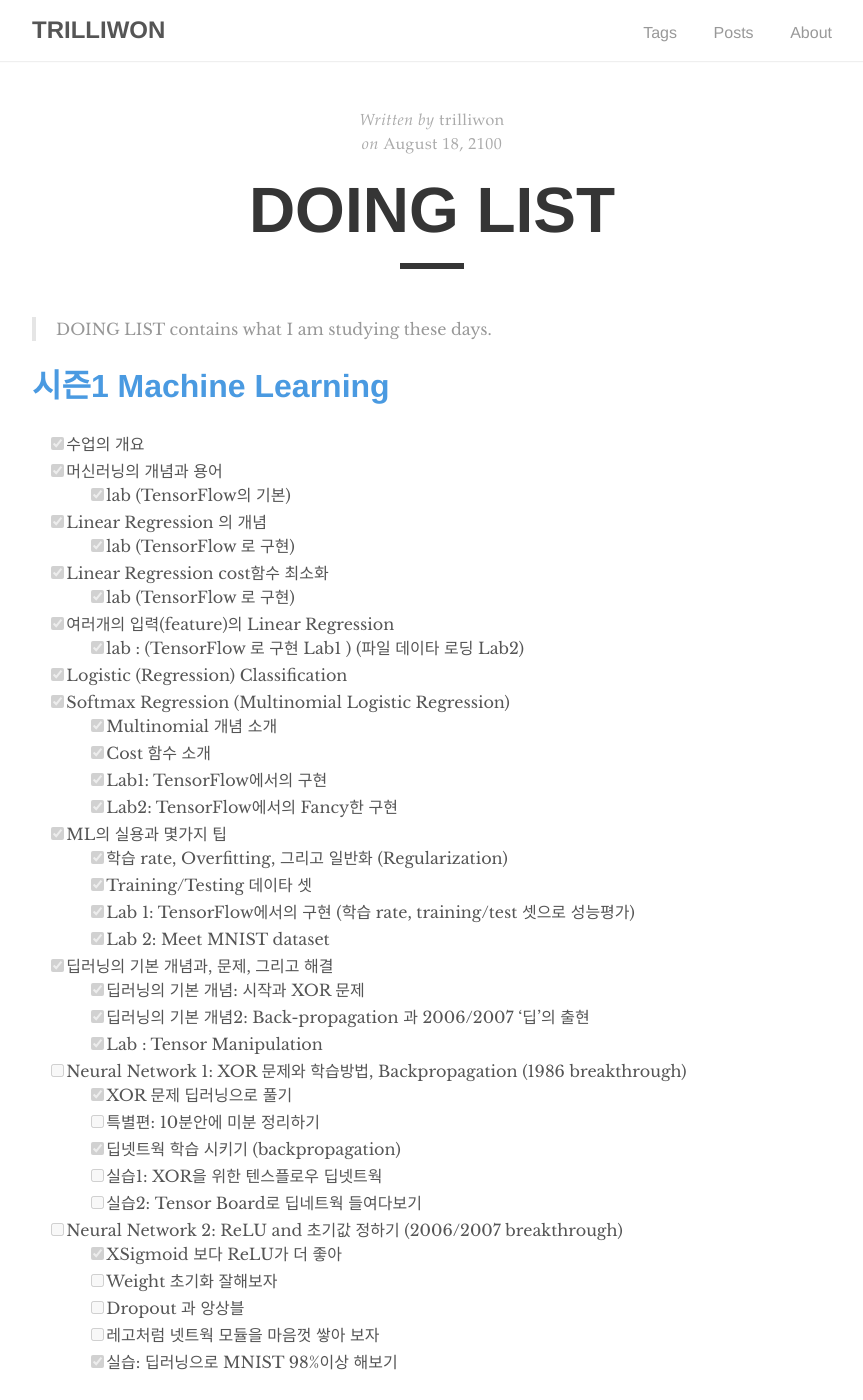
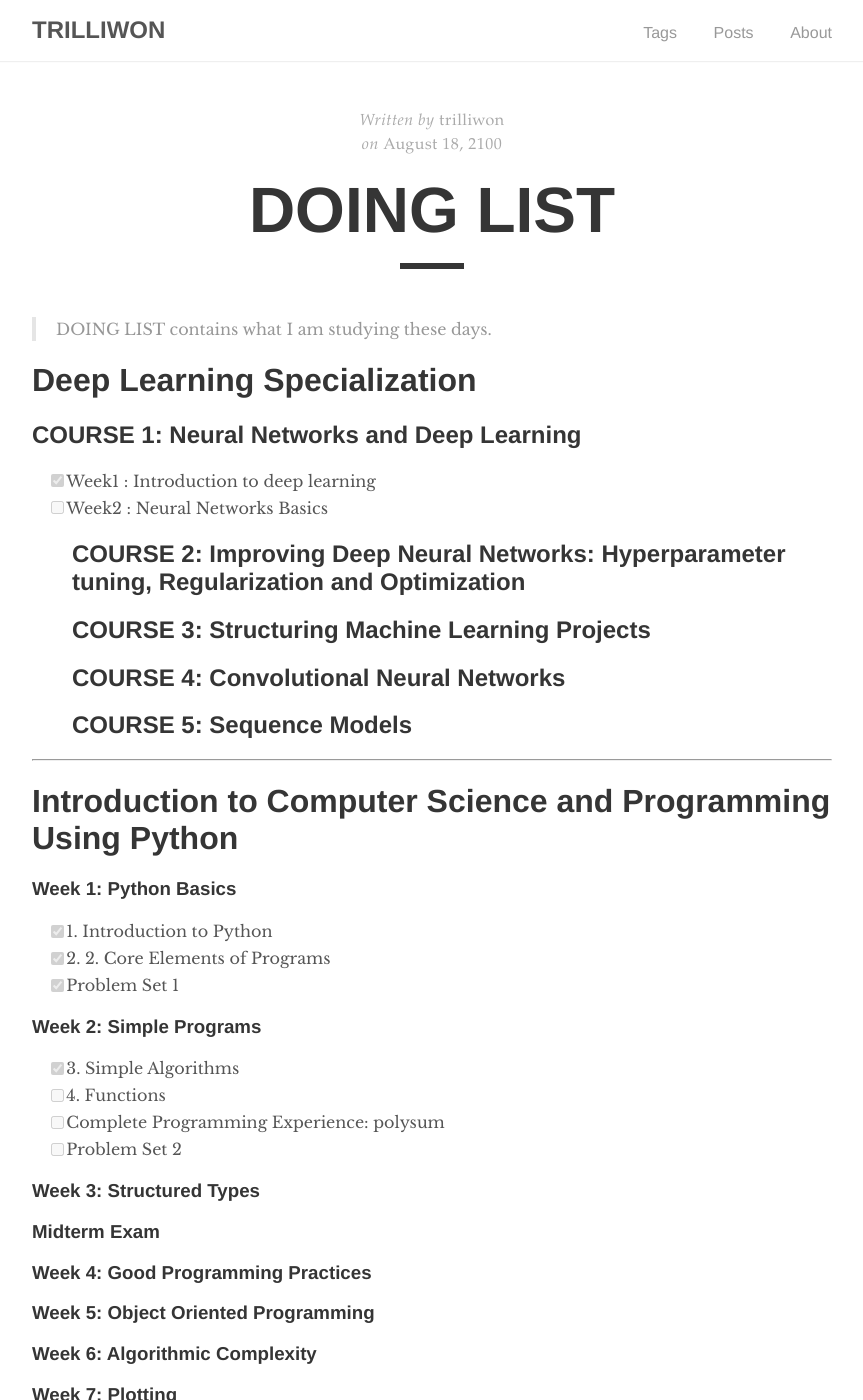
Before and after one commit to trilliwon/ABL, a Jekyll site: the page built from _posts/2100-08-19-doing-list.md, in a window 1280 px wide and 1400 px high. Shown: the whole window, without its empty margins (208-1071 px from the left). Built offline with Jekyll 4.4.1, drawn with Linux system fonts in a browser that asks for light colours; nearby versions of some CDN libraries.

Commit message:
Tue Jan 30 17:19:43 KST 2018

```diff
--- a/_posts/2100-08-19-doing-list.md
+++ b/_posts/2100-08-19-doing-list.md
@@ -8,44 +8,17 @@ description: DOING LIST contains what I am studying these days.
 
 > DOING LIST contains what I am studying these days.
 
-# [시즌1 Machine Learning](https://hunkim.github.io/ml/)
+# Deep Learning Specialization
 
-  - [x] 수업의 개요
-  - [x] 머신러닝의 개념과 용어
-    - [x] lab (TensorFlow의 기본)
-  - [x] Linear Regression 의 개념
-    - [x] lab (TensorFlow 로 구현)
-  - [x] Linear Regression cost함수 최소화
-    - [x] lab (TensorFlow 로 구현)
-  - [x] 여러개의 입력(feature)의 Linear Regression
-    - [x] lab : (TensorFlow 로 구현 Lab1 ) (파일 데이타 로딩 Lab2)
-  - [x] Logistic (Regression) Classification
-  - [x] Softmax Regression (Multinomial Logistic Regression)
-    - [x] Multinomial 개념 소개
-    - [x] Cost 함수 소개
-    - [x] Lab1: TensorFlow에서의 구현
-    - [x] Lab2: TensorFlow에서의 Fancy한 구현
-  - [x] ML의 실용과 몇가지 팁
-    - [x] 학습 rate, Overfitting, 그리고 일반화 (Regularization)
-    - [x] Training/Testing 데이타 셋
-    - [x] Lab 1: TensorFlow에서의 구현 (학습 rate, training/test 셋으로 성능평가)
-    - [x] Lab 2: Meet MNIST dataset
-  - [x] 딥러닝의 기본 개념과, 문제, 그리고 해결
-    - [x] 딥러닝의 기본 개념: 시작과 XOR 문제
-    - [x] 딥러닝의 기본 개념2: Back-propagation 과 2006/2007 '딥'의 출현
-    - [x] Lab : Tensor Manipulation
-  - [ ] Neural Network 1: XOR 문제와 학습방법, Backpropagation (1986 breakthrough)
-    - [x] XOR 문제 딥러닝으로 풀기
-    - [ ] 특별편: 10분안에 미분 정리하기
-    - [x] 딥넷트웍 학습 시키기 (backpropagation)
-    - [ ] 실습1: XOR을 위한 텐스플로우 딥넷트웍
-    - [ ] 실습2: Tensor Board로 딥네트웍 들여다보기
-  - [ ] Neural Network 2: ReLU and 초기값 정하기 (2006/2007 breakthrough)
-    - [x] XSigmoid 보다 ReLU가 더 좋아
-    - [ ] Weight 초기화 잘해보자
-    - [ ] Dropout 과 앙상블
-    - [ ] 레고처럼 넷트웍 모듈을 마음껏 쌓아 보자
-    - [x] 실습: 딥러닝으로 MNIST 98%이상 해보기
+## COURSE 1: Neural Networks and Deep Learning
+  - [x] Week1 : Introduction to deep learning
+  - [ ] Week2 : Neural Networks Basics
+## COURSE 2: Improving Deep Neural Networks: Hyperparameter tuning, Regularization and Optimization
+## COURSE 3: Structuring Machine Learning Projects
+## COURSE 4: Convolutional Neural Networks
+## COURSE 5: Sequence Models
+
+---
 
 # Introduction to Computer Science and Programming Using Python
 
```
Also changed, not shown: _posts/1992-08-19-done-list.md (+45 -0 lines), _posts/2018-01-01-OS.md (added, +16 -0 lines), _posts/2018-01-22-ML.md (+15 -3 lines).
